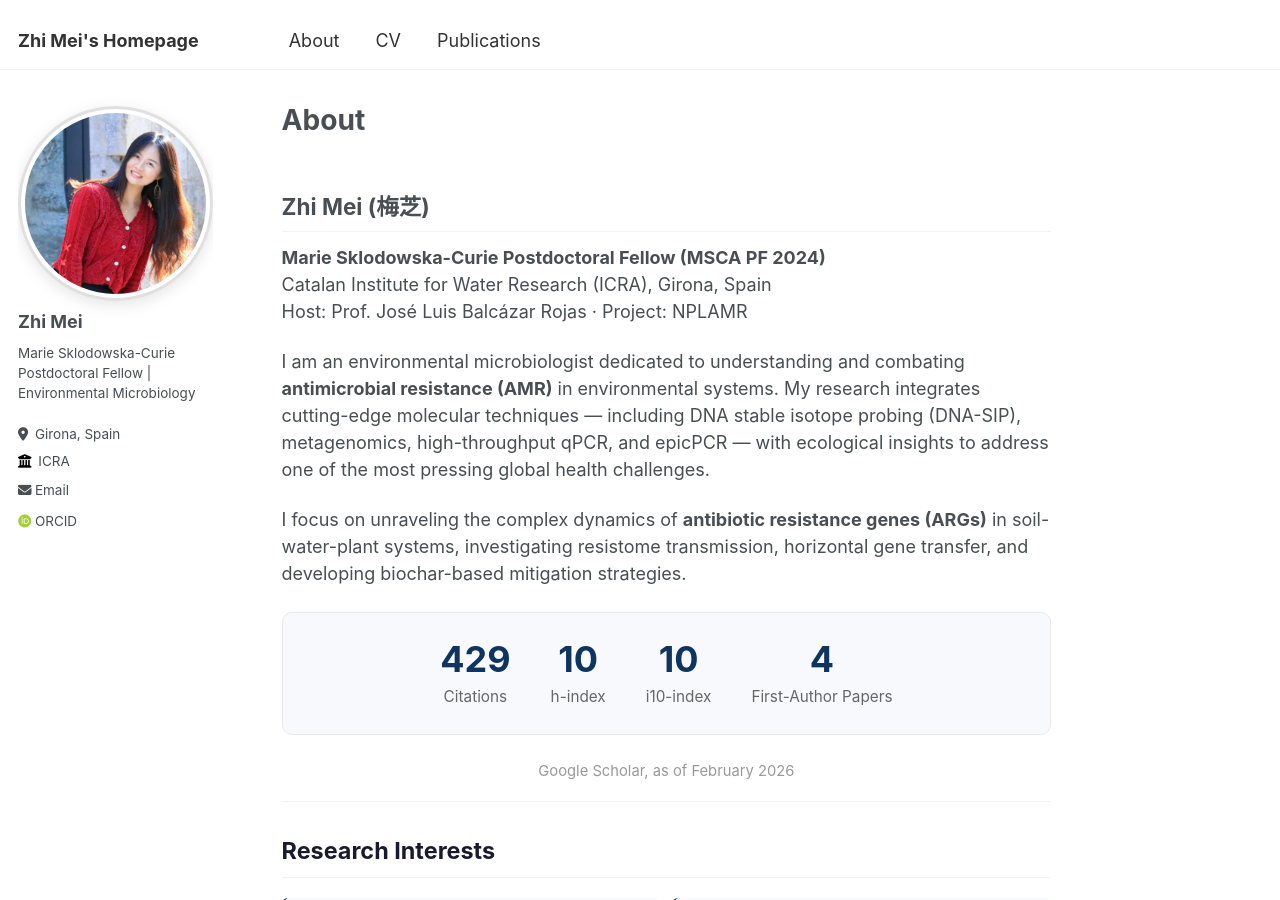
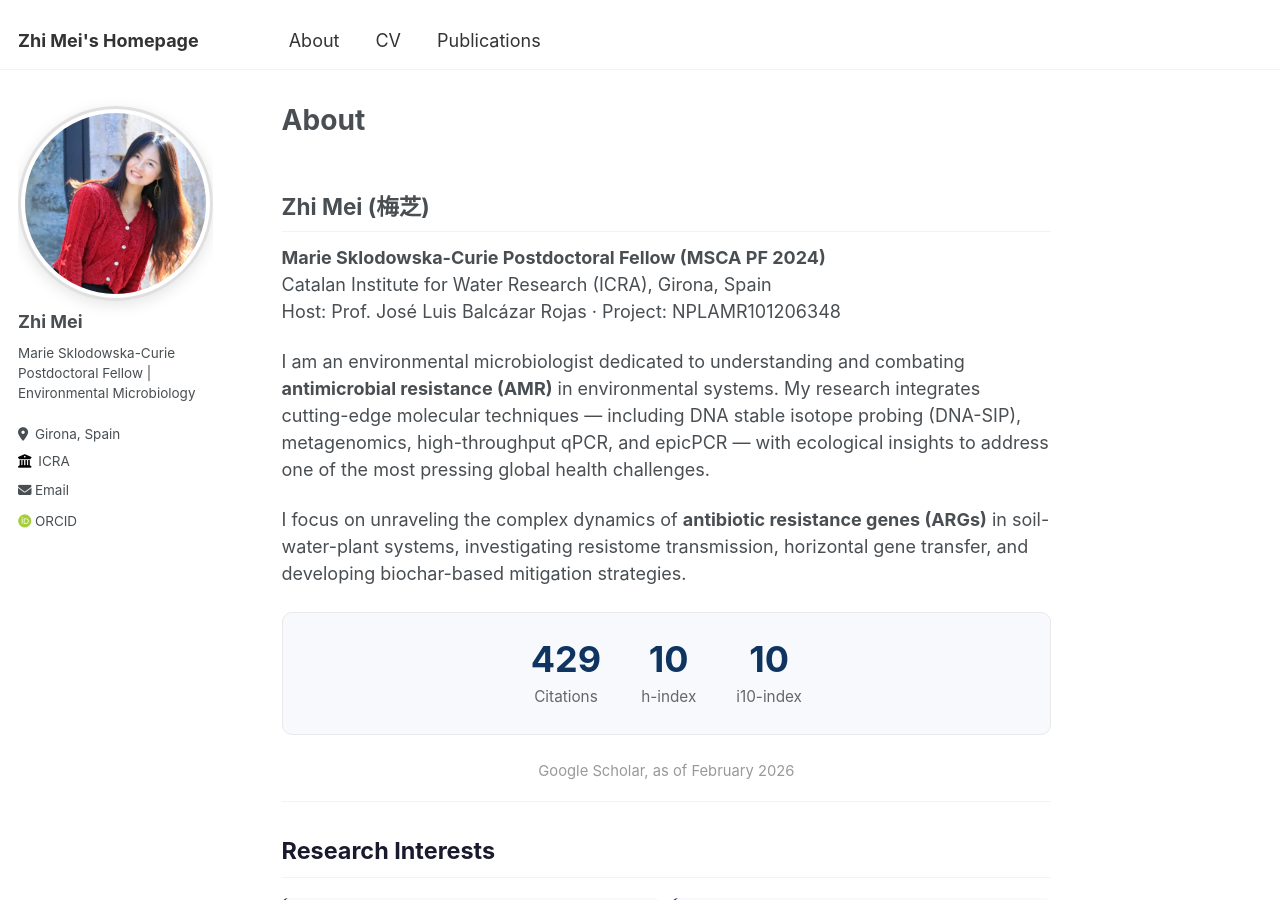
Before and after one commit to XxFChen/ZhiMei, a Jekyll site: the page built from _pages/about.md, in a window 1280 px wide and 900 px high. Built offline with Jekyll 4.4.1, drawn with Linux system fonts in a browser that asks for light colours; some web fonts are replaced.

Commit message:
Remove First-Author Papers metric from stats, keep Citations/h-index/i10-index

```diff
--- a/_pages/about.md
+++ b/_pages/about.md
@@ -157,7 +157,7 @@ redirect_from:
 
 **Marie Sklodowska-Curie Postdoctoral Fellow (MSCA PF 2024)**
 Catalan Institute for Water Research (ICRA), Girona, Spain
-Host: Prof. José Luis Balcázar Rojas · Project: NPLAMR
+Host: Prof. José Luis Balcázar Rojas · Project: NPLAMR101206348
 
 I am an environmental microbiologist dedicated to understanding and combating **antimicrobial resistance (AMR)** in environmental systems. My research integrates cutting-edge molecular techniques — including DNA stable isotope probing (DNA-SIP), metagenomics, high-throughput qPCR, and epicPCR — with ecological insights to address one of the most pressing global health challenges.
 
@@ -175,10 +175,6 @@ I focus on unraveling the complex dynamics of **antibiotic resistance genes (ARG
   <div class="metric">
     <span class="metric-number">10</span>
     <span class="metric-label">i10-index</span>
-  </div>
-  <div class="metric">
-    <span class="metric-number">4</span>
-    <span class="metric-label">First-Author Papers</span>
   </div>
 </div>
 
```
